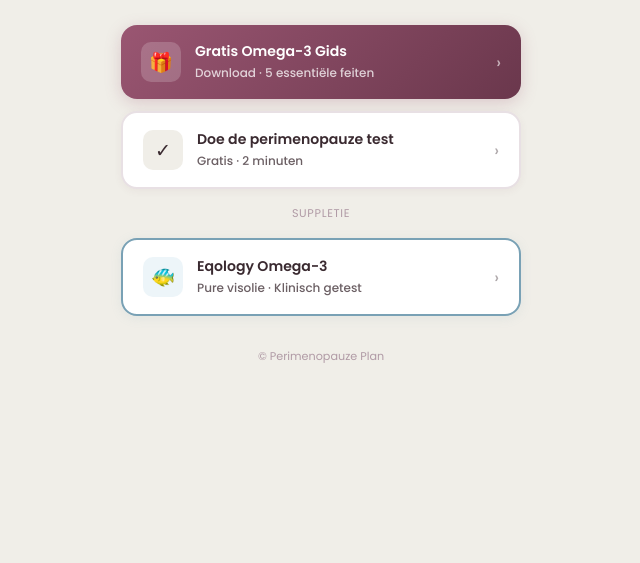
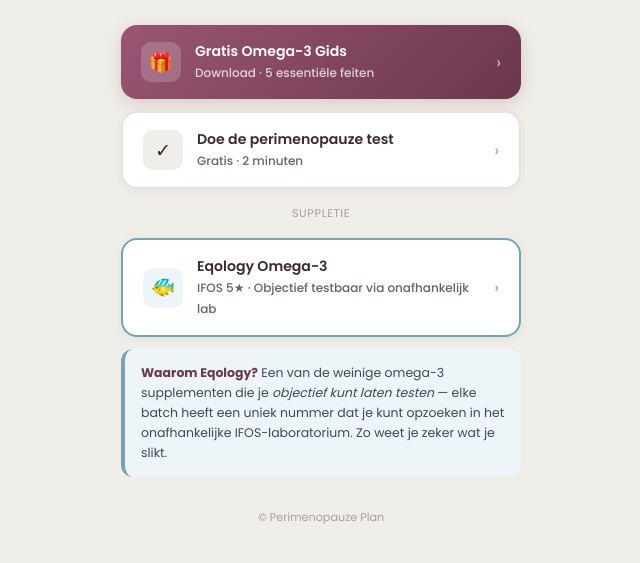
Before and after one commit to healthymetheleen/perimenopauze-signup, a plain HTML site: page linkinbio.html in a window 1280 px wide. Shown: the part 215-778 px from the top of the page, without its empty margins (319-959 px from the left). Drawn offline with Linux system fonts and the light colour scheme.

Commit message:
Add IFOS testing USP to linkinbio and test result page

```diff
--- a/linkinbio.html
+++ b/linkinbio.html
@@ -52,6 +52,13 @@
     .btn-light .icon { background: var(--offwhite); }
     .divider { text-align: center; font-size: 0.7rem; color: #b09aa5; letter-spacing: 0.06em; text-transform: uppercase; margin: 4px 0; }
     .footer { margin-top: 32px; text-align: center; font-size: 0.7rem; color: #b09aa5; }
+    .info-box {
+      background: #edf5f9; border-left: 4px solid var(--steel);
+      border-radius: 12px; padding: 14px 16px;
+      font-size: 0.78rem; color: #3a4a55; line-height: 1.6;
+      width: 100%; max-width: 400px;
+    }
+    .info-box strong { color: var(--aubergine); }
   </style>
 </head>
 <body>
@@ -88,10 +95,16 @@
       <div class="icon">&#128032;</div>
       <div class="label">
         <strong>Eqology Omega-3</strong>
-        <span>Pure visolie &#183; Klinisch getest</span>
+        <span>IFOS 5&#9733; &#183; Objectief testbaar via onafhankelijk lab</span>
       </div>
       <span class="arrow">&#8250;</span>
     </a>
+
+    <div class="info-box">
+      <strong>Waarom Eqology?</strong> Een van de weinige omega-3 supplementen die je
+      <em>objectief kunt laten testen</em> — elke batch heeft een uniek nummer dat je
+      kunt opzoeken in het onafhankelijke IFOS-laboratorium. Zo weet je zeker wat je slikt.
+    </div>
 
   </div>
 
```
Also changed, not shown: test.html (+24 -0 lines).
